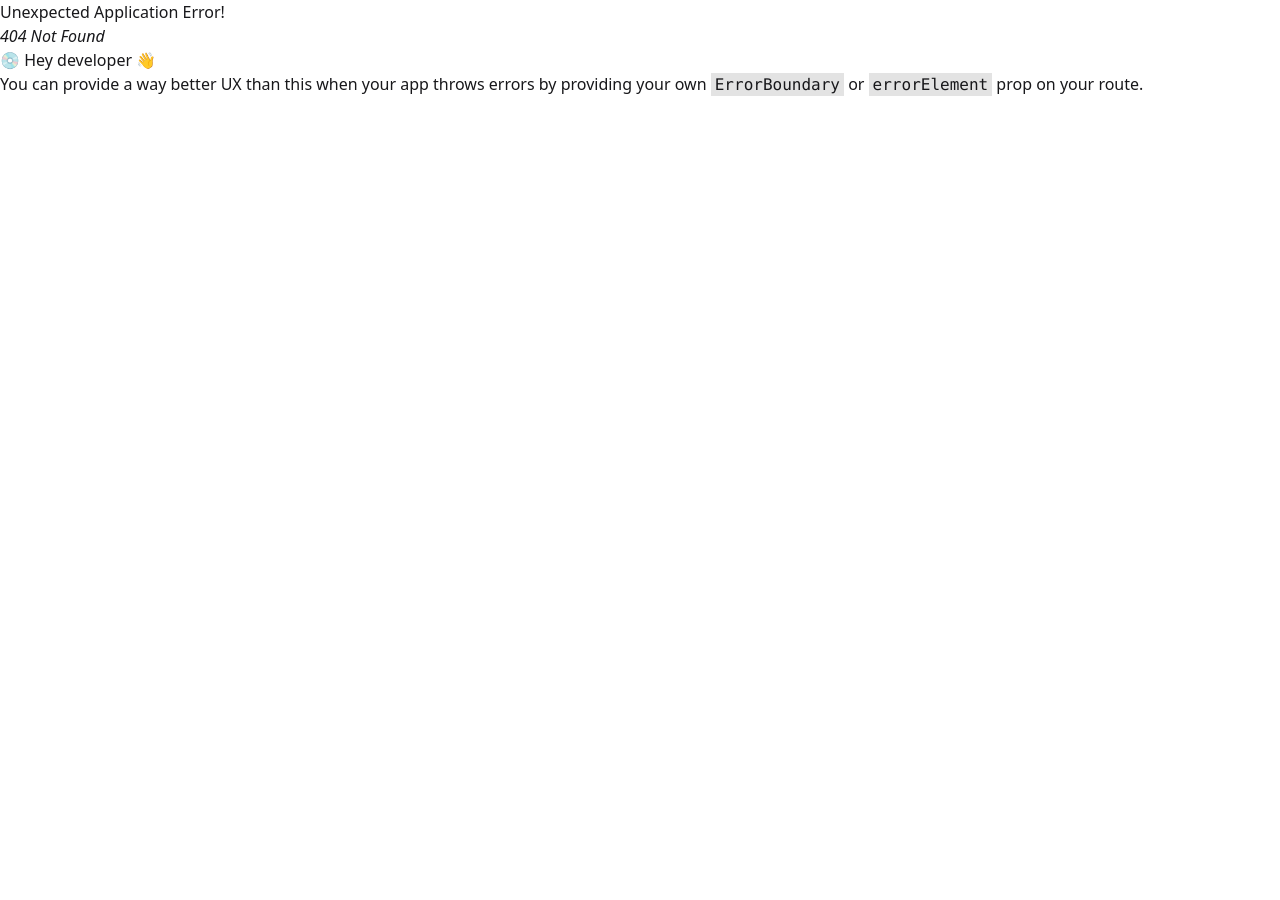
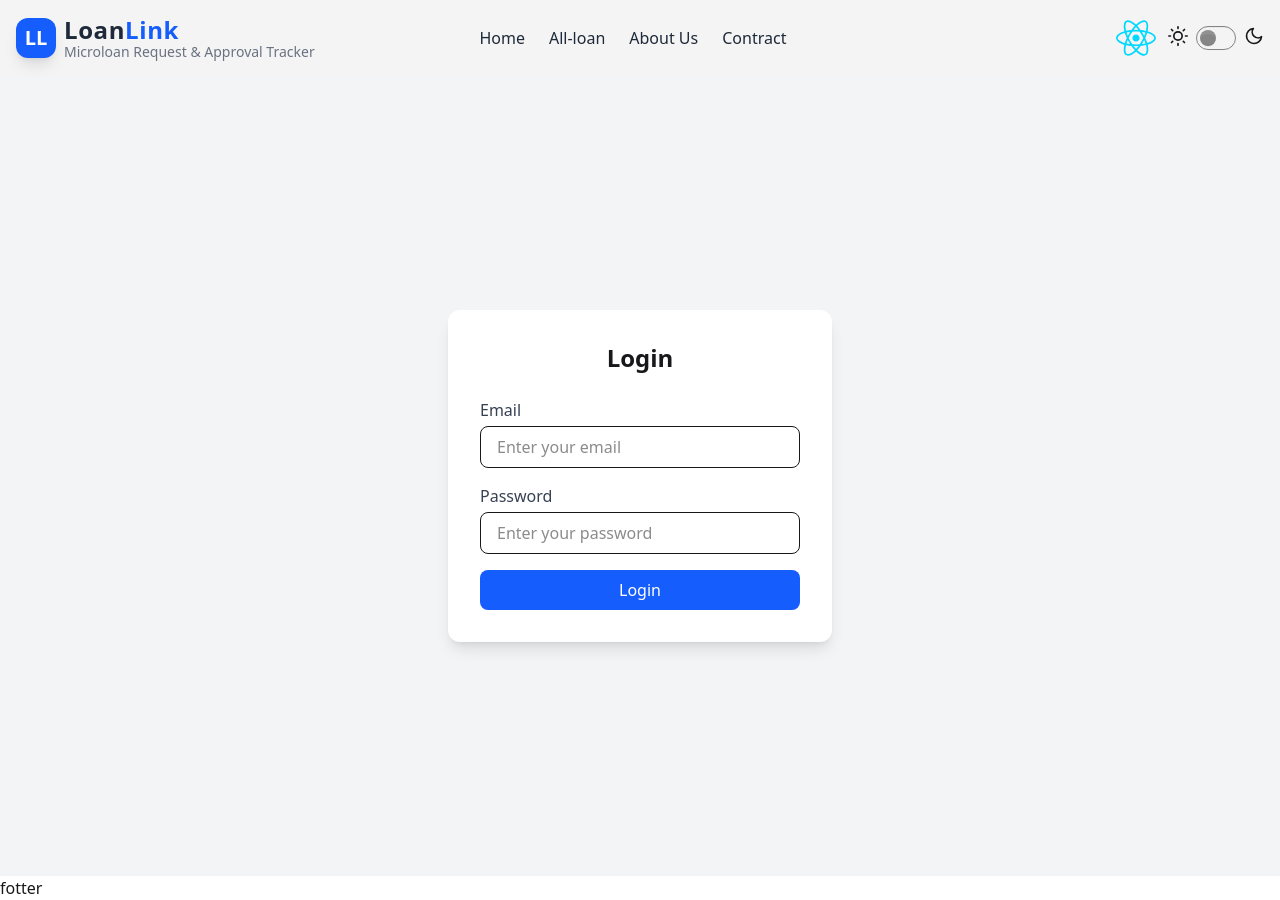
Before and after one commit to aanoman271/loan-Link, a React (Vite) app: page /login in a window 1280 px wide. Before the commit this address had no page. Before the commit the page ends 800 px from the top, so only its background shows below. Built offline with nearby package versions, Linux system fonts and the light colour scheme.

Commit message:
login form

```diff
--- a/src/components/header/Navbar.jsx
+++ b/src/components/header/Navbar.jsx
@@ -1,6 +1,7 @@
 import React from "react";
 import Logo from "../Logo";
 import { NavLink } from "react-router";
+import img from "../../assets/react.svg";
 const Navbar = () => {
   const Links = (
     <>
@@ -44,8 +45,14 @@ const Navbar = () => {
       <div className="">
         <ul className="flex  gap-6 navlink">{Links}</ul>
       </div>
-      <div>
-        <label className="flex cursor-pointer gap-2">
+      <div></div>
+      <div className="flex items-center gap-3">
+        <img
+          src={img}
+          className="cursor-pointer hover:border-5 transition-[1s] border-gray-300  w-10 h-10 rounded-full"
+          alt=""
+        />
+        <label className=" flex cursor-pointer gap-2">
           <svg
             xmlns="http://www.w3.org/2000/svg"
             width="20"
--- a/src/index.css
+++ b/src/index.css
@@ -3,4 +3,5 @@
 .navlink li :hover {
   color: #374151;
   border-bottom: 1px solid #374151;
+  transition: 1s;
 }
--- /dev/null
+++ b/src/pages/Login.jsx
@@ -0,0 +1,63 @@
+import React, { useState } from "react";
+
+const Login = () => {
+  const [email, setEmail] = useState("");
+  const [password, setPassword] = useState("");
+
+  const handleSubmit = (e) => {
+    e.preventDefault();
+    console.log("Email:", email);
+    console.log("Password:", password);
+    // call login API here
+  };
+
+  return (
+    <div className="min-h-screen flex items-center justify-center bg-gray-100">
+      <div className="bg-white p-8 rounded-xl shadow-lg w-full max-w-sm">
+        <h2 className="text-2xl font-semibold text-center mb-6">Login</h2>
+
+        <form onSubmit={handleSubmit} className="space-y-4">
+          {/* Email */}
+          <div>
+            <label className="block text-gray-700 font-medium mb-1">
+              Email
+            </label>
+            <input
+              type="email"
+              required
+              value={email}
+              onChange={(e) => setEmail(e.target.value)}
+              className="w-full px-4 py-2 border rounded-lg focus:outline-none focus:ring focus:ring-blue-300"
+              placeholder="Enter your email"
+            />
+          </div>
+
+          {/* Password */}
+          <div>
+            <label className="block text-gray-700 font-medium mb-1">
+              Password
+            </label>
+            <input
+              type="password"
+              required
+              value={password}
+              onChange={(e) => setPassword(e.target.value)}
+              className="w-full px-4 py-2 border rounded-lg focus:outline-none focus:ring focus:ring-blue-300"
+              placeholder="Enter your password"
+            />
+          </div>
+
+          {/* Button */}
+          <button
+            type="submit"
+            className="w-full bg-blue-600 text-white py-2 rounded-lg hover:bg-blue-700 transition"
+          >
+            Login
+          </button>
+        </form>
+      </div>
+    </div>
+  );
+};
+
+export default Login;
--- a/src/router/Router.jsx
+++ b/src/router/Router.jsx
@@ -2,6 +2,7 @@ import { createBrowserRouter } from "react-router";
 import Home from "../pages/home/Home";
 import Root from "../root/Root";
 import AllLoan from "../pages/AllLoan";
+import Login from "../pages/Login";
 
 const router = createBrowserRouter([
   {
@@ -16,6 +17,10 @@ const router = createBrowserRouter([
         path: "allLoan",
         Component: AllLoan,
       },
+      {
+        path: "login",
+        element: <Login></Login>,
+      },
     ],
   },
 ]);
```
